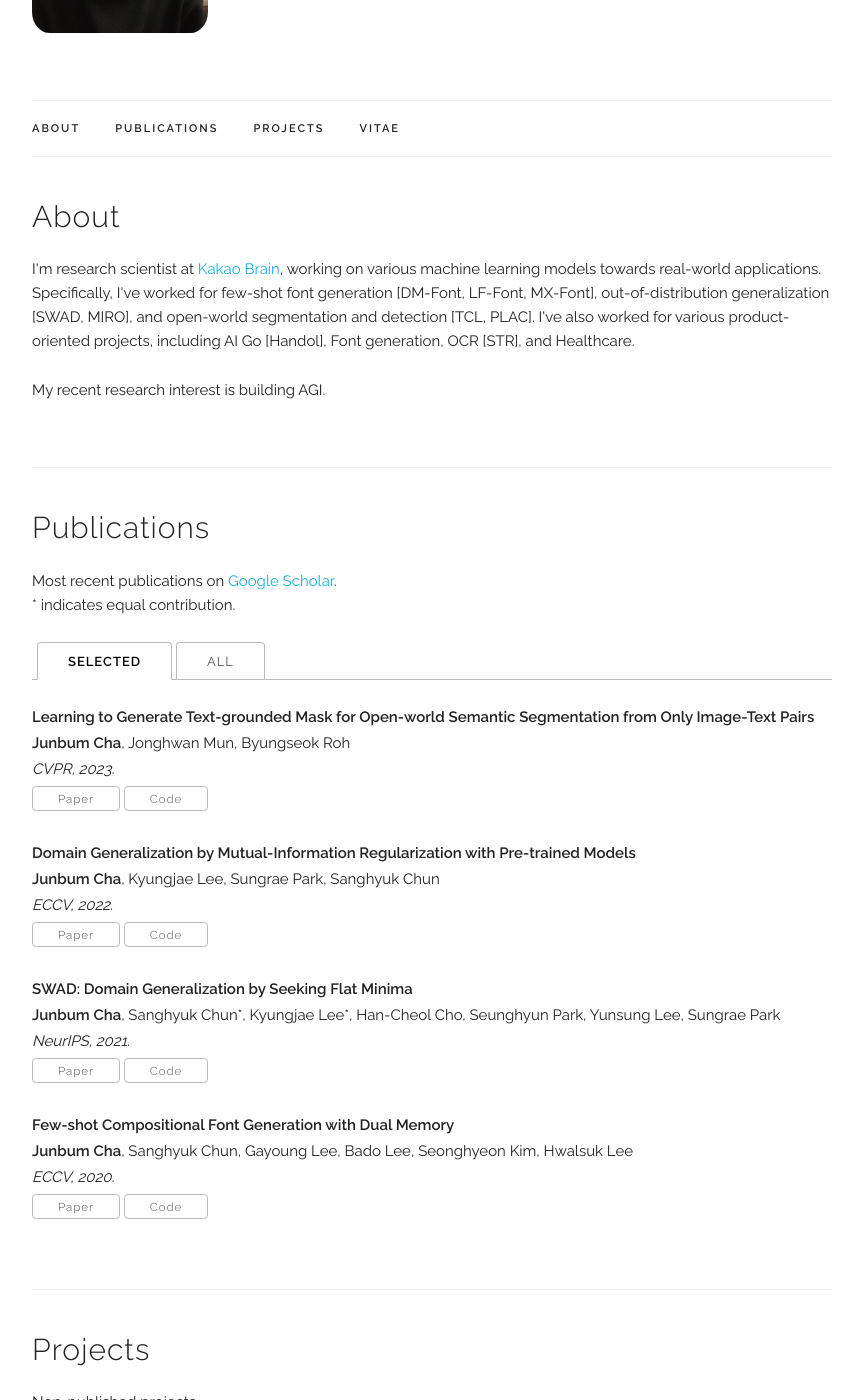
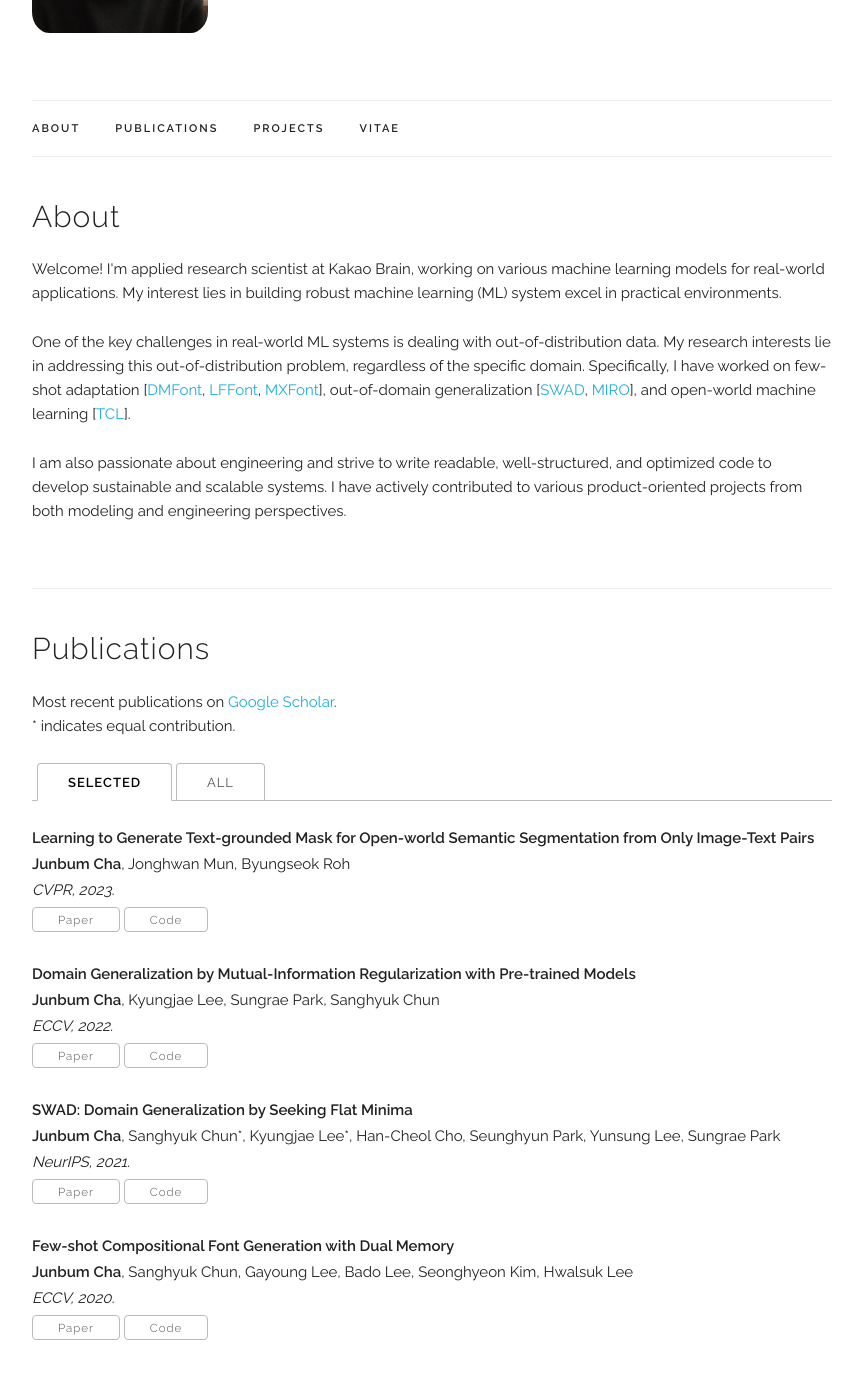
Before and after one commit to junbumcha/junbumcha.github.io, a Jekyll site: the page built from index.html, in a window 1280 px wide and 1400 px high, scrolled down 228 px. Shown: the whole window, without its empty margins (208-1071 px from the left). Built offline with Jekyll 4.4.1, drawn with Linux system fonts in a browser that asks for light colours; some web fonts are replaced; some of the changed text lies outside the part shown.

Commit message:
Update intro texts

```diff
--- a/index.html
+++ b/index.html
@@ -3,38 +3,23 @@ layout: default
 title: Home
 ---
 <!-- ========== About ========== -->
-<!--
-# 내 리서치들은 real-world application 을 위한 model trainining under limited supervision 에 집중되어 있습니다.
-# My research mainly has focused on developing a practical algorithm under limited supervision for real-world applications.
-
-# 현재의 리서치 골은 AGI 입니다. 나는 AGI 를 향한 foundation model 을 만드는 것에 큰 관심이 있습니다.
-# 최근에는 multimodal LLM 을 통해 LLM 이라는 지능에게 다양한 감각을 추가하는 것에 관심을 갖고 있습니다.
-# 나는 위와 같은 맥락에서 AGI 가 대규모의 human annotation 을 통해 만들어 지지 않을 것이라고 생각합니다.
-# LLM 에서 그러했듯이, self-sup 을 통한 emerging ability 로부터 직접 발현되는 능력이야말로 in-the-wild 에서 기능할 것이라고 믿습니다.
-
-# 나는 Engineer 로서의 identity 도 가지고 있습니다. Engineer 로서는 나는 재사용가능한 코드를 높은 퀄리티에서 유지하는 것과,
-# 효율적인 구현으로 학습 효율을 최적화하는 것에 관심을 가지고 있습니다. 나는 현재의 deep learning 은 empirical science 라고 생각하기 때문에, 이러한 점이
-# 제가 researcher 로써도 도움이 된다고 생각합니다.
-
----
-
-안녕하세요, 저는 Kakao Brain 에서 Research Scientist 로 일하고 있으며, 다양한 real-world application 을 위한 ML 모델 개발을 위해 일하고 있습니다.
-
-
- -->
 <div class="docs-section" id="about">
   <h4>About</h4>
   <p>
-    I'm research scientist at <a href="https://www.kakaobrain.com/" target="_blank">Kakao Brain</a>,
-    working on various machine learning models towards real-world applications.
-
-    Specifically, I've worked for few-shot font generation [DM-Font, LF-Font, MX-Font], out-of-distribution generalization [SWAD, MIRO],
-    and open-world segmentation and detection [TCL, PLAC].
-    I've also worked for various product-oriented projects, including AI Go [Handol], Font generation, OCR [STR], and Healthcare.
+    Welcome! I'm applied research scientist at Kakao Brain, working on various machine learning models for real-world applications.
+    My interest lies in building robust machine learning (ML) system excel in practical environments.
   </p>
-
   <p>
-    My recent research interest is building AGI.
+    One of the key challenges in real-world ML systems is dealing with out-of-distribution data.
+    My research interests lie in addressing this out-of-distribution problem, regardless of the specific domain.
+    Specifically, I have worked on few-shot adaptation [<a href="https://arxiv.org/abs/2005.10510">DMFont</a>, <a href="https://arxiv.org/abs/2009.11042">LFFont</a>, <a href="https://arxiv.org/abs/2104.00887">MXFont</a>],
+    out-of-domain generalization [<a href="https://arxiv.org/abs/2102.08604">SWAD</a>, <a href="https://arxiv.org/abs/2203.10789">MIRO</a>],
+    and open-world machine learning [<a href="https://arxiv.org/abs/2212.00785">TCL</a>].
+  </p>
+  <p>
+    I am also passionate about engineering and strive to write readable, well-structured, and optimized code to develop sustainable and scalable systems.
+    I have actively contributed to various product-oriented projects from both modeling and engineering perspectives.
+    <!-- such as AI Go [<a href="/index.html#projects">Handol</a>], handwritten font generation [<a href="/index.html#projects">HFG</a>], OCR [<a href="/index.html#projects">STR</a>], and explainable AI [<a href="/index.html#projects">XAI</a>]. -->
   </p>
 </div>
 
@@ -68,7 +53,9 @@ title: Home
 <div class="docs-section" id="projects">
   <h4>Projects</h4>
 
-  <p>Non-published projects.
+  <p>
+    Product-oriented and non-published projects. <br/>
+    Published academic projects are not included here.
   </p>
 
   <ul class="tab-nav">
```
